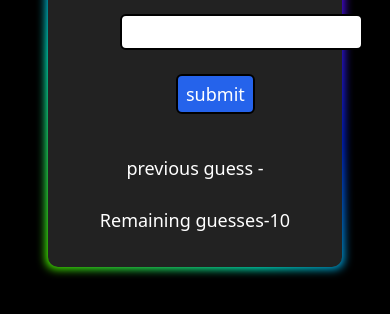
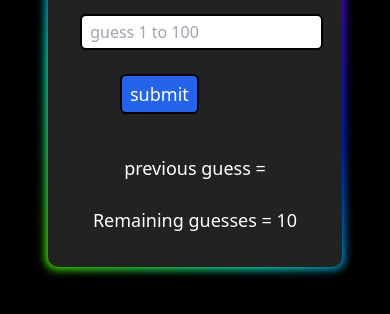
Before and after one commit to arpitjoshi24/Guess-the-number-, a plain HTML site: page index.html in a window 390 px wide. Shown: the part 236-550 px from the top of the page. Drawn offline with nearby package versions, Linux system fonts and the light colour scheme.

Commit message:
updated bugs

```diff
--- a/index.html
+++ b/index.html
@@ -81,14 +81,14 @@
     <section  class=" button-85 mt-12 border-2 p-2 sm:p-12 bg-white rounded-xl mx-12 sm:mx-56">
     <h1 class="text-center text-5xl">Guess The number</h1>
     <div class=" mt-6">
-        <input class="ml-10 sm:ml-96 text-black border-2 border-black rounded-md p-1" type="text" id="input">
-        <button id="submit" class="text-lg py-1 sm:mx-0 mx-24 sm:mt-0 mt-6 px-2 rounded-md bg-blue-600 text-white border-2 border-black"> submit</button>
+        <input class="ml-0 sm:ml-96 text-black border-2 border-black rounded-md p-1 " placeholder=" guess 1 to 100"  type="text" id="input">
+        <button id="submit" class="text-lg py-1 sm:mx-0 mx-10 sm:mt-0 mt-6 px-2 rounded-md bg-blue-600 text-white border-2 border-black"> submit</button>
     </div>
 
     <h4 class="text-center text-lg mt-10 ">
-        previous guess -<span id="pguess"> </span>
+        previous guess =<span id="pguess"> </span>
     </h4>
-    <h4 class="text-center text-lg mt-6"> Remaining guesses-<span id="rguess">10</span></h4>
+    <h4 class="text-center text-lg mt-6"> Remaining guesses = <span id="rguess">10</span></h4>
     <h4 class="text-center text-lg mt-6" id="upandhigh"></h4>
 </section>
 </body>
@@ -109,7 +109,8 @@ function generate_random() {
 }
 submit.addEventListener('click', () => {
     guesses = input.value;
-    if(guesses>nums){
+
+        if(guesses>nums){
         upandhigh.innerHTML="higher";
         pguess.innerHTML=guesses;
         guessed.innerHTML=--no;
@@ -126,5 +127,13 @@ submit.addEventListener('click', () => {
         pguess.innerHTML=guesses;
         guessed.innerHTML=--no;
     }
+
+    if (parseInt(guessed.innerHTML) <= 0) {
+      pguess.innerHTML= 0;
+        upandhigh.innerHTML ="Game Over! Retry"
+        guessed.innerHTML = "out of moves";
+    }
 });
+
+
 </script>
```
